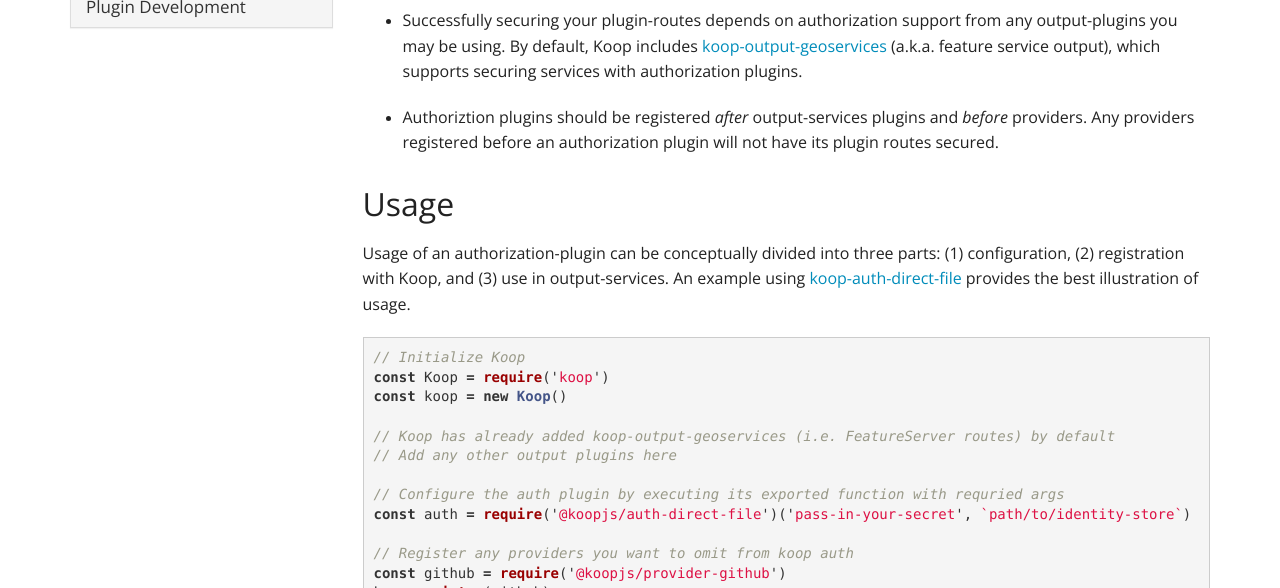
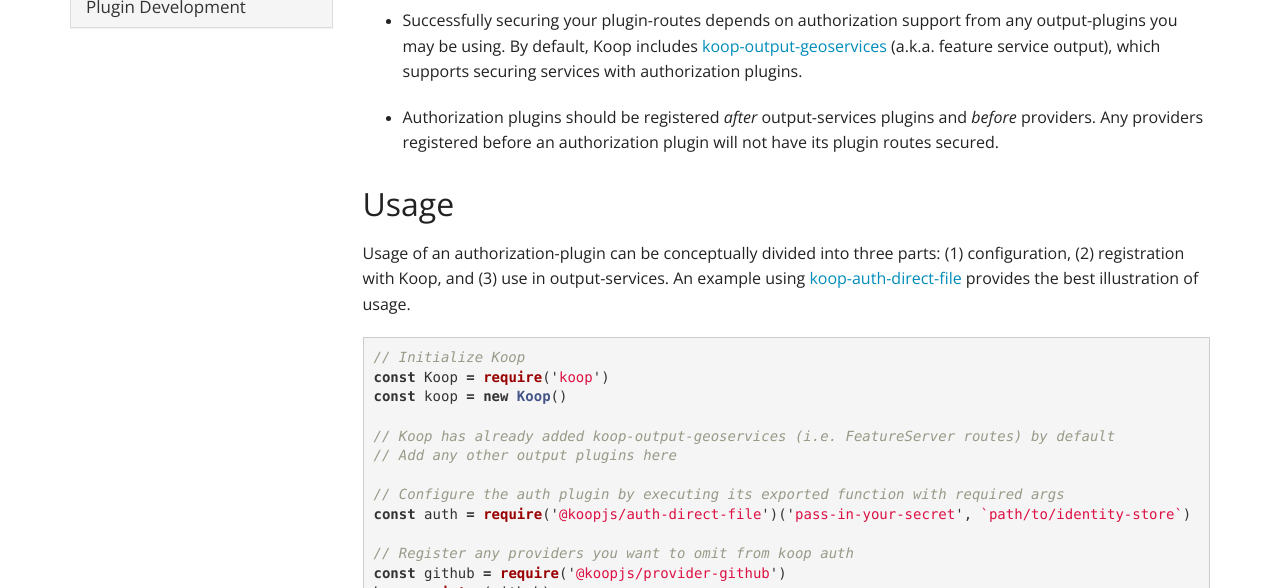
Before and after one commit to koopjs/koopjs.github.io, a Jekyll site: the page built from _docs/usage/authorization.md, in a window 1280 px wide and 900 px high, scrolled down 210 px. Shown: the part 154-742 px from the top of the window. Built offline with Jekyll 4.4.1, drawn with Linux system fonts in a browser that asks for light colours; nearby versions of some CDN libraries.

Commit message:
Update authorization.md (#79)
Spelling.

```diff
--- a/_docs/usage/authorization.md
+++ b/_docs/usage/authorization.md
@@ -11,7 +11,7 @@
 
 * Successfully securing your plugin-routes depends on authorization support from any output-plugins you may be using. By default, Koop includes [koop-output-geoservices](https://github.com/koopjs/koop-output-geoservices) (a.k.a. feature service output), which supports securing services with authorization plugins.
 
-* Authoriztion plugins should be registered _after_ output-services plugins and _before_ providers.  Any providers registered before an authorization plugin will not have its plugin routes secured.
+* Authorization plugins should be registered _after_ output-services plugins and _before_ providers.  Any providers registered before an authorization plugin will not have its plugin routes secured.
 
 ## Usage
 
@@ -25,7 +25,7 @@
 // Koop has already added koop-output-geoservices (i.e. FeatureServer routes) by default
 // Add any other output plugins here
 
-// Configure the auth plugin by executing its exported function with requried args
+// Configure the auth plugin by executing its exported function with required args
 const auth = require('@koopjs/auth-direct-file')('pass-in-your-secret', `path/to/identity-store`)
 
 // Register any providers you want to omit from koop auth
```
